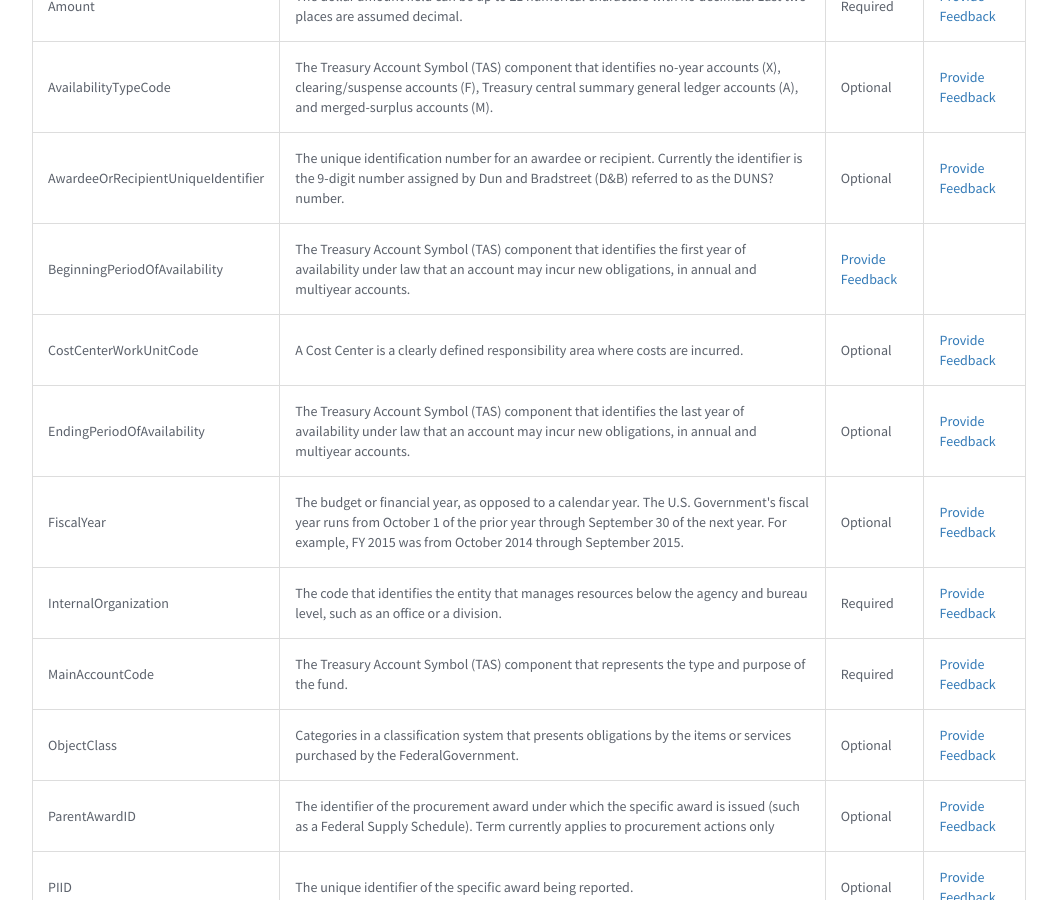
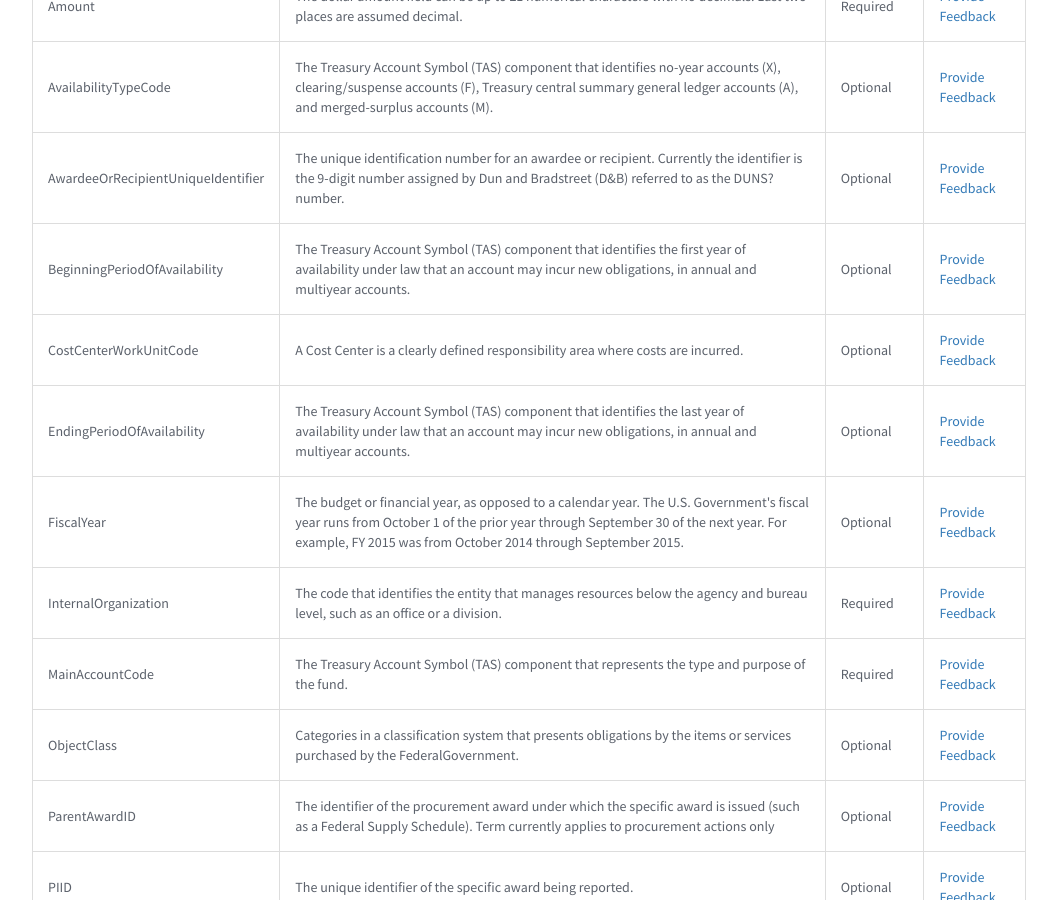
Before and after one commit to bureauofthefiscalservice/federalfinancialmanagement, a Jekyll site: the page built from business-exchange-standards.md, in a window 1280 px wide and 900 px high, scrolled down 37350 px. Shown: the whole window, without its empty margins (111-1168 px from the left). Built offline with Jekyll 4.4.1, drawn with Linux system fonts in a browser that asks for light colours; nearby versions of some CDN libraries.

Commit message:
Update business-exchange-standards.md

```diff
--- a/business-exchange-standards.md
+++ b/business-exchange-standards.md
@@ -1717,6 +1717,7 @@ Thank you to all who provides input on these business exchange standards.
   <tr>
     <td>BeginningPeriodOfAvailability</td>
     <td>The Treasury Account Symbol (TAS) component that identifies the first year of availability under law that an account may incur new obligations, in annual and multiyear accounts.</td>
+	   <td>Optional</td>
        <td><a href="https://github.com/bureauofthefiscalservice/federalfinancialmanagement/issues/26">Provide Feedback</a></td>
   </tr>
   <tr>
```
